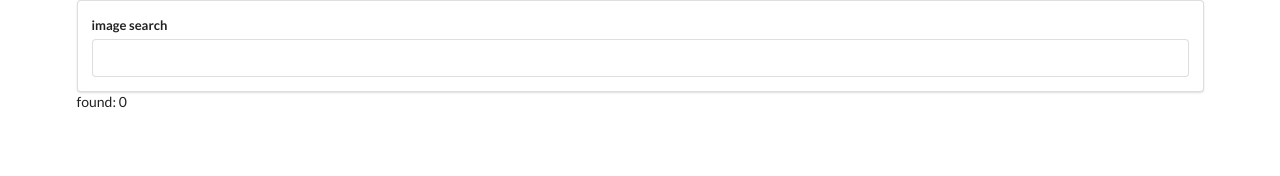
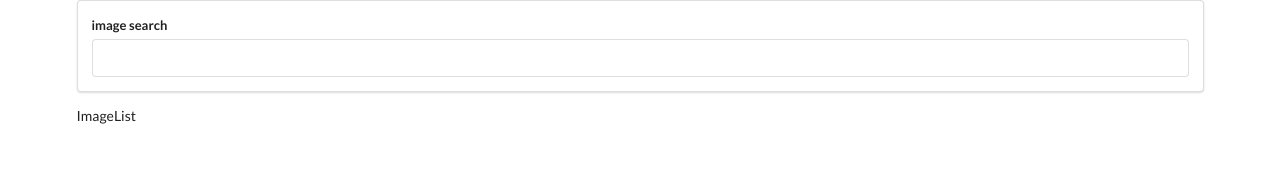
Before and after one commit to NourAdel/pics-search-engine, a React (Create React App) app: page / in a window 1280 px wide. Shown: the top 176 px of the page. Built offline with nearby package versions, Linux system fonts and the light colour scheme.

Commit message:
image list component

```diff
--- a/src/components/App.js
+++ b/src/components/App.js
@@ -1,6 +1,7 @@
-import React from "react";
-import unsplash from "../Api/unsplash";
-import SearchBar from "./SearchBar";
+import React from 'react';
+import unsplash from '../Api/unsplash';
+import SearchBar from './SearchBar';
+import ImageList from './ImageList';
 
 class App extends React.Component {
   state = { images: [] };
@@ -19,7 +20,7 @@
     return (
       <div className="ui container ">
         <SearchBar onSubmit={this.onSearchSubmit} />
-        found: {this.state.images.length}
+        <ImageList images= {this.state.images}/>
       </div>
     );
   }
--- /dev/null
+++ b/src/components/ImageList.js
@@ -0,0 +1,7 @@
+import React from "react";
+
+const ImageList = props => {
+  return <div>ImageList</div>;
+};
+
+export default ImageList;
```
